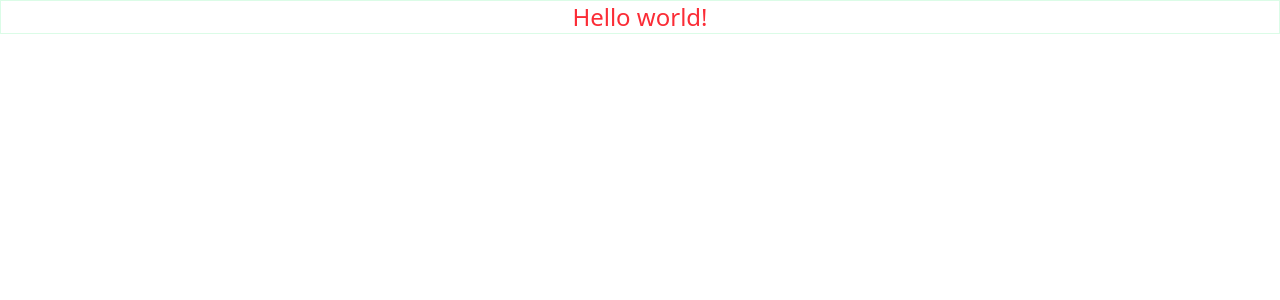
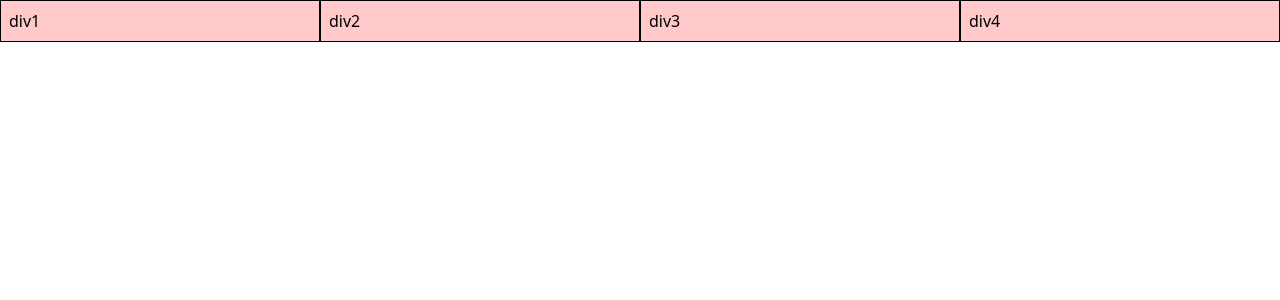
Before and after one commit to kaziabulhasib/react-reacap-25, a React (Vite) app: page / in a window 1280 px wide. Shown: the top 300 px of the page. Built offline with nearby package versions, Linux system fonts and the light colour scheme.

Commit message:
flex problem fixed

```diff
--- a/src/App.jsx
+++ b/src/App.jsx
@@ -1,11 +1,12 @@
-import "./App.css";
-
 function App() {
   return (
     <>
-      <h1 className=' text-2xl text-red-500 border border-green-100 text-center'>
-        Hello world!
-      </h1>
+      <div className='flex flex-col md:flex-row'>
+        <div className='bg-red-200 border p-2 w-full'>div1</div>
+        <div className='bg-red-200 border p-2 w-full'>div2</div>
+        <div className='bg-red-200 border p-2 w-full'>div3</div>
+        <div className='bg-red-200 border p-2 w-full'>div4</div>
+      </div>
     </>
   );
 }
```
Also changed, not shown: src/App.css (deleted).
